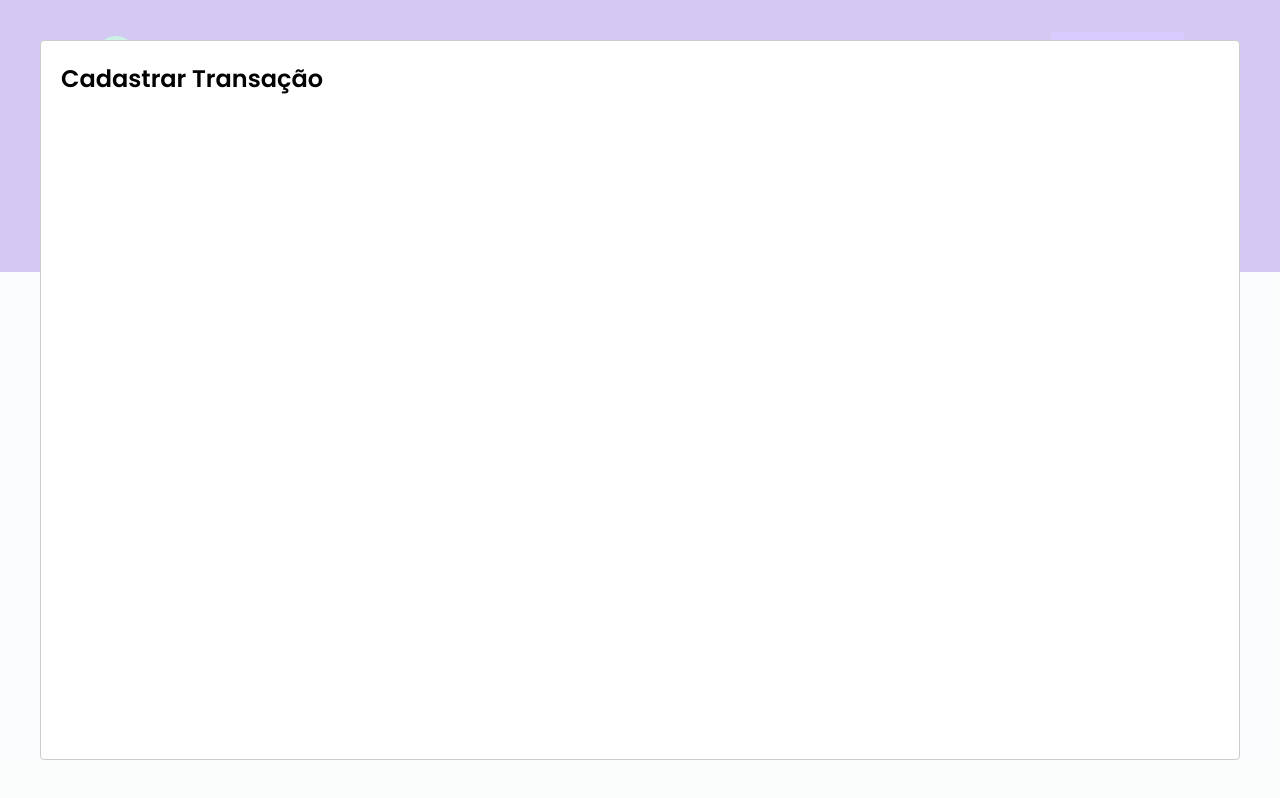
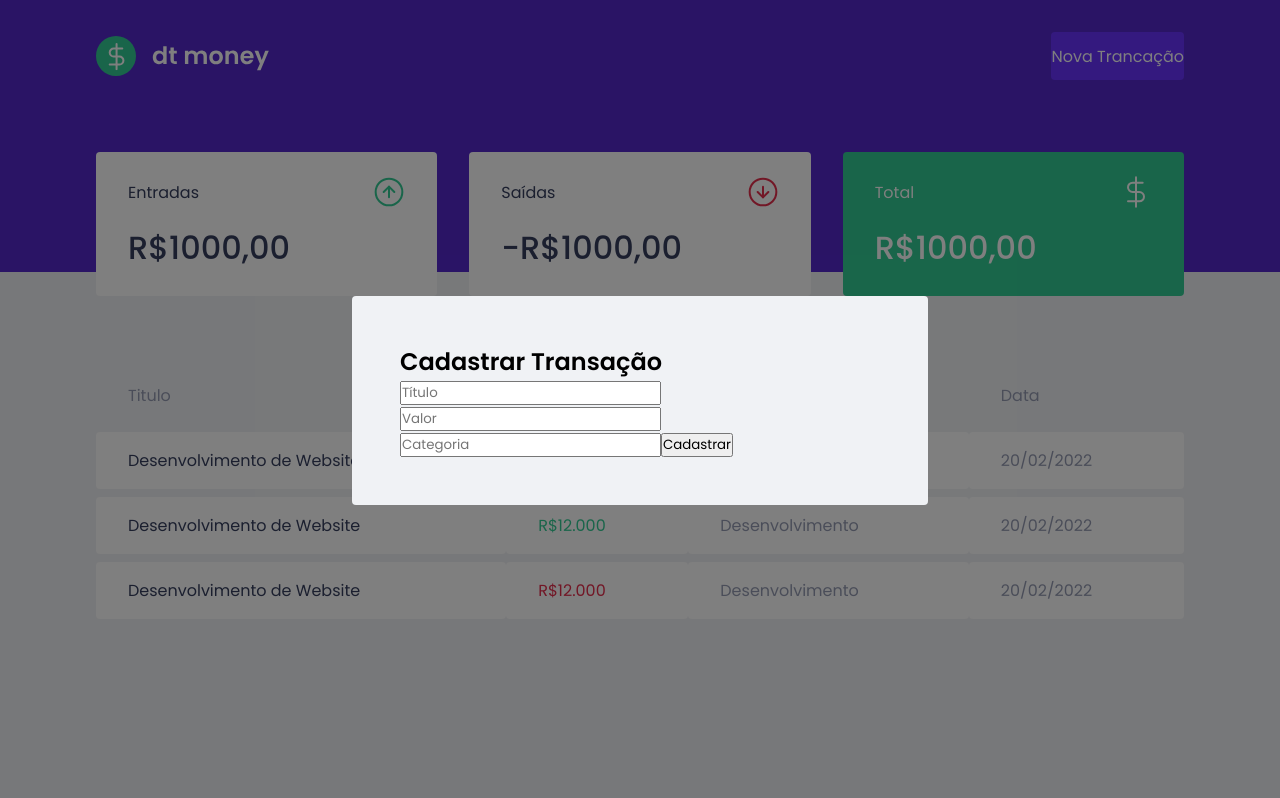
Before and after one commit to thiagocdn/dtmoney-ignite-reactjs, a React (Create React App) app: page / in a window 1280 px wide. Both pictures are taken after a click on the button "Nova Trancação". Built offline with nearby package versions, Linux system fonts and the light colour scheme; no server answers; what miragejs would draw is missing.

Commit message:
Iniciado estilização do modal

```diff
--- a/src/components/NewTransactionModal/index.tsx
+++ b/src/components/NewTransactionModal/index.tsx
@@ -1,4 +1,5 @@
 import ReactModal from "react-modal";
+import { Container } from "./styles";
 
 interface NewTransactionModalProps {
   isOpen: boolean;
@@ -10,8 +11,28 @@
     <ReactModal
       isOpen={isOpen}
       onRequestClose={onRequestClose}
+      overlayClassName="react-modal-overlay"
+      className="react-modal-content"
     >
-      <h2>Cadastrar Transação</h2>
+      <Container>
+        <h2>Cadastrar Transação</h2>
+
+        <input
+          placeholder="Título"
+        />
+        <input
+          type="number"
+          placeholder="Valor"
+        />
+        <input
+          placeholder="Categoria"
+        />
+
+        <button type="submit">
+          Cadastrar
+        </button>
+
+      </Container>
     </ReactModal>
   )
 }
--- a/src/styles/global.ts
+++ b/src/styles/global.ts
@@ -53,4 +53,28 @@
     cursor: not-allowed;
   }
 
+  .react-modal-overlay {
+    background: rgba(0,0,0,0.5);
+
+    position: fixed;
+    top: 0;
+    bottom: 0;
+    right: 0;
+    left: 0;
+
+    display: flex;
+    align-items: center;
+    justify-content: center;
+  }
+
+  .react-modal-content {
+    width: 100%;
+    max-width: 576px;
+
+    background: var(--background);
+    padding: 3rem;
+    position: relative;
+    border-radius: 0.25rem;
+  }
+
 `
```
